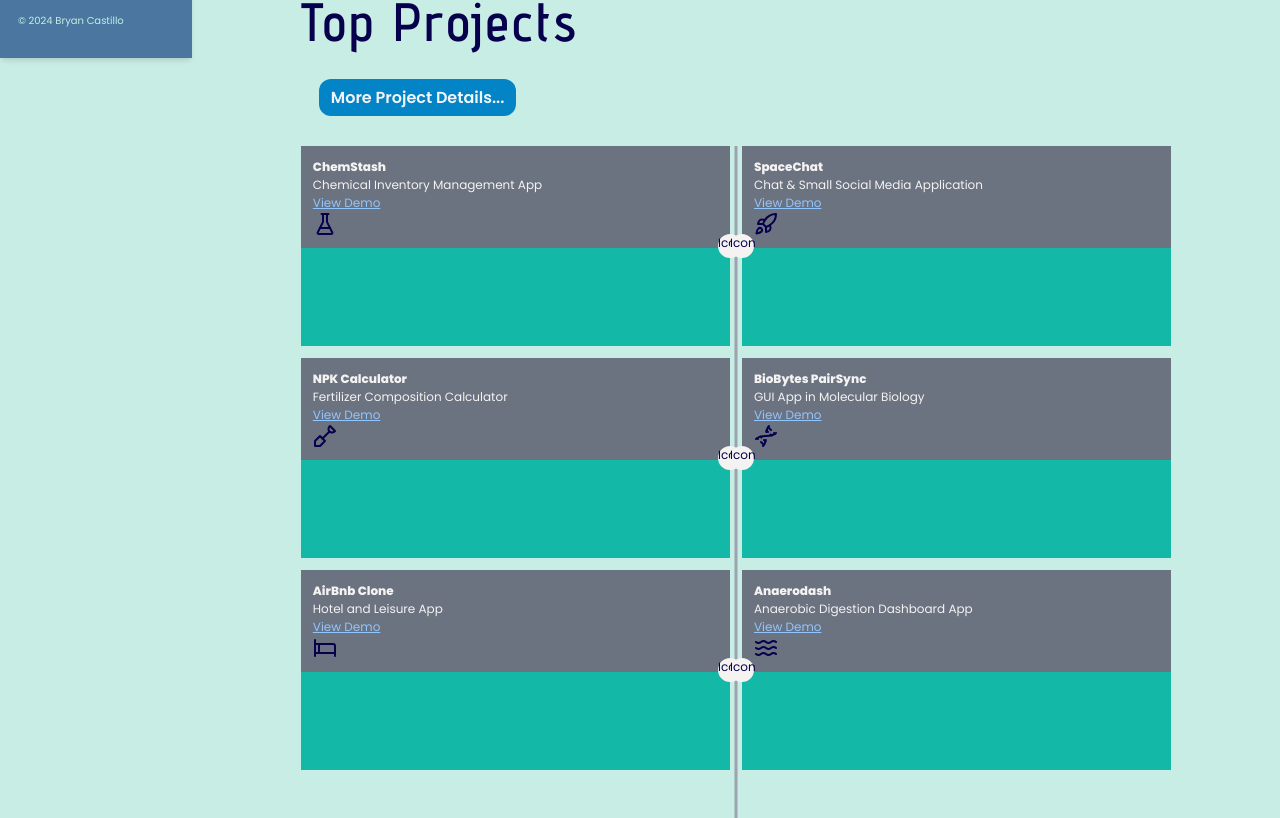
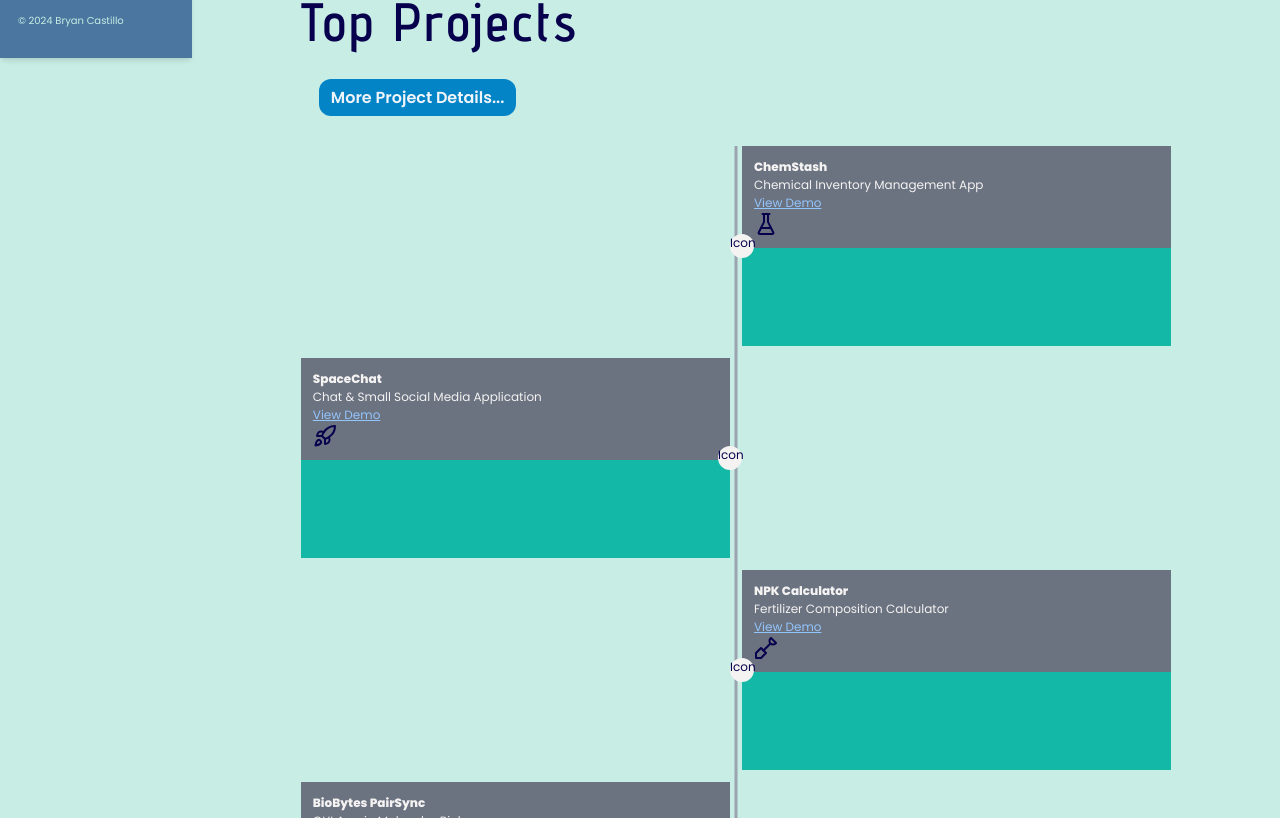
Before and after one commit to bryancastillo10/portfolio, a Next.js app: page / in a window 1280 px wide. Shown: the part 742-1560 px from the top of the page. Built offline with nearby package versions, Linux system fonts and the light colour scheme; no server answers.

Commit message:
FixLayoutProblems

```diff
--- a/src/app/(components)/Hero/Timeline.tsx
+++ b/src/app/(components)/Hero/Timeline.tsx
@@ -3,33 +3,36 @@ import { projectsProps } from "./projectInfo";
 
 interface TimelineBlockProps {
   alignment: "left" | "right";
-  index: number;
   projectTitle: string;
   projectSubtitle: string;
   demoLink: string;
-  icon:LucideIcon;
+  icon: LucideIcon;
+  rowConfig:string;
 }
 
 interface TimelineProps {
   projects: projectsProps[];
 }
 
-interface CirclePointProps{
-    position:"left"|"right";
+interface CirclePointProps {
+  position: "left" | "right";
 }
 
 const Timeline = ({ projects }: TimelineProps) => {
   return (
     <section className="relative grid grid-cols-1 lg:grid-cols-2 grid-rows-6 gap-4 w-full">
       <div className="hidden lg:block absolute left-1/2 transform -translate-x-1/2 h-full w-[3px] bg-gray-400" />
-      {projects.map((project, index) => (
+
+
+
+      {projects.map((project) => (
         <TimelineBlock
           key={project.id}
-          alignment={index % 2 === 0 ? "left" : "right"}
-          index={index}
+          alignment={project.id % 2 === 0 ? "left" : "right"}
           projectTitle={project.projectTitle}
           projectSubtitle={project.projectSubtitle}
           demoLink={project.demoLink}
+          rowConfig={project.rowConfig}
           icon={project.icon}
         />
       ))}
@@ -37,23 +40,21 @@ const Timeline = ({ projects }: TimelineProps) => {
   );
 };
 
-export default Timeline;
-
-
 const TimelineBlock = ({
   alignment,
-  index,
   projectTitle,
   projectSubtitle,
   demoLink,
-  icon:Icon,
+  icon: Icon,
+  rowConfig
 }: TimelineBlockProps) => {
-  const rowStart = index + 1;
 
   return (
+
     <div
       className={`relative bg-teal-500 h-[200px] w-full
-          ${alignment === "left" ? `row-start-${rowStart} lg:col-start-1` : `row-start-${rowStart} lg:col-start-2`}
+        ${rowConfig}
+        ${alignment === "left" ? `xl:col-start-1` : `xl:col-start-2`}
       `}
     >
       <div className="p-4 bg-gray-500">
@@ -63,6 +64,7 @@ const TimelineBlock = ({
           href={demoLink}
           className="text-blue-300 underline"
           target="_blank"
+          rel="noopener noreferrer"
         >
           View Demo
         </a>
@@ -70,10 +72,11 @@ const TimelineBlock = ({
       </div>
       <CirclePoint position={alignment} />
     </div>
+
   );
 };
 
-const CirclePoint = ({ position}: CirclePointProps) => {
+const CirclePoint = ({ position }: CirclePointProps) => {
   const pointClasses =
     position === "left"
       ? "left-full -translate-x-1/2"
@@ -81,8 +84,11 @@ const CirclePoint = ({ position}: CirclePointProps) => {
 
   return (
     <div
-        className={`hidden lg:block absolute top-1/2 transform -translate-y-1/2 ${pointClasses} size-8 bg-white  rounded-full`}>
+      className={`hidden lg:block absolute top-1/2 transform -translate-y-1/2 ${pointClasses} size-8 bg-white rounded-full`}
+    >
       Icon
     </div>
   );
 };
+
+export default Timeline;
--- a/src/app/(components)/Hero/projectInfo.ts
+++ b/src/app/(components)/Hero/projectInfo.ts
@@ -6,6 +6,7 @@ export interface projectsProps{
     projectSubtitle:string;
     demoLink:string;
     icon:LucideIcon;
+    rowConfig:string;
 }
 
 export const projects: projectsProps[] =[
@@ -15,6 +16,7 @@ export const projects: projectsProps[] =[
         projectSubtitle:"Chemical Inventory Management App",
         icon:FlaskConical,
         demoLink:"https://mern-with-auth-rba5.onrender.com/",
+        rowConfig:"row-start-1"
     },
     {
         id:2,
@@ -22,6 +24,7 @@ export const projects: projectsProps[] =[
         projectSubtitle:"Chat & Small Social Media Application",
         icon:Rocket,
         demoLink:"https://space-chat-ywt3.onrender.com",
+        rowConfig:"row-start-2"
     },
     {
         id:3,
@@ -29,6 +32,7 @@ export const projects: projectsProps[] =[
         projectSubtitle:"Fertilizer Composition Calculator",
         icon:Shovel,
         demoLink:"https://npk-calculator.onrender.com/",
+        rowConfig:"row-start-3"
     },
     {
         id:4,
@@ -36,6 +40,7 @@ export const projects: projectsProps[] =[
         projectSubtitle:"GUI App in Molecular Biology",
         icon:Dna,
         demoLink:"https://sourceforge.net/topprojects/biobytes-pairsync/",
+        rowConfig:"row-start-4"
     },
     {
         id:5,
@@ -43,13 +48,14 @@ export const projects: projectsProps[] =[
         projectSubtitle:"Hotel and Leisure App",
         icon:Bed,
         demoLink:"https://airbnb-testclone.vercel.app/",
+        rowConfig:"row-start-5"
     },
     {
         id:6,
         projectTitle:"Anaerodash",
         projectSubtitle:"Anaerobic Digestion Dashboard App",
         icon:Waves,
-        demoLink:"https://anaerodash.streamlit.app/"
-
+        demoLink:"https://anaerodash.streamlit.app/",
+        rowConfig:"row-start-6"
     }
 ]
--- a/src/app/about/(sections)/TechStack.tsx
+++ b/src/app/about/(sections)/TechStack.tsx
@@ -12,9 +12,11 @@ const TechStack = () => {
     <div className="mt-4">
       <div className="py-4 w-full">
         <SectionHeader title="My Tools for Development"/>
-        <p className="pt-4 text-base leading-relaxed w-fittext-center md:text-left lg:max-w-[70%]">
-        <RevealText withSlider isLeft={false}>Here are some of the technologies, libraries, and frameworks that I had
-        experience to utilize in order to build meaningful software applications.</RevealText></p>
+        <RevealText withSlider isLeft={false}>
+          <p className="pt-4 text-base leading-relaxed w-fittext-center md:text-left lg:max-w-[70%]">
+          Here are some of the technologies, libraries, and frameworks that I had
+          experience to utilize in order to build meaningful software applications.</p>
+        </RevealText>
         {/* TechStack Hexagons  */}
         <div className="mt-8 flex flex-wrap justify-center lg:justify-start gap-y-6">
           {techStacks.map((stack) => (
--- a/src/app/contact/ContactCard.tsx
+++ b/src/app/contact/ContactCard.tsx
@@ -12,12 +12,12 @@ const ContactCard = () => {
   }
 
   return (
-    <section className="min-h-[70vh] bg-white/90 shadow-md rounded-2xl">
+    <section className="h-[90vh] overflow-y-clip lg:max-h-[70vh] bg-white/90 shadow-md rounded-2xl">
         <div className="relative size-fit w-full h-[50%]">
           <Image src="/skills/frontend.png" className="rounded-2xl" alt="contact-img" fill/>
         </div>
-        <div className="flex flex-col xl:flex-row">
-          <div className="w-[50%] hidden xl:block xl:h-[255px] bg-light-secondary/90 xl:rounded-bl-2xl backdrop-blur-md"/>
+        <div className="flex flex-col xl:flex-row overflow-hidden">
+          <div className="w-[50%] hidden xl:block lg:h-[332px]  bg-light-secondary/90 xl:rounded-bl-2xl backdrop-blur-md"/>
           <article className="m-2 w-full flex flex-col  items-center">
             <div className={`duration-300 ease-in ${showInfo ? "mt-0":"mt-20 xl:mt-32"}`}>
               <Button
@@ -35,7 +35,7 @@ const ContactCard = () => {
                 animate={{rotate:"360deg", scale:1, y:[0,150,-150,-150,0]}}
                 exit={{rotate:"0deg", scale:0, y:0}}
                 transition={{duration:1,ease:"backInOut",times:[0,0.25,0.5,0.75,1]}}
-                className="mt-4 mx-2 grid grid-cols-3 items-center p-3 rounded-xl bg-light-secondary
+                className="mt-4 w-[90%]  xl:w-full mx-2 grid grid-cols-3 items-center p-3 rounded-xl bg-light-secondary
                   text-white"
                 >
                 <ContactInfoContent/>
```
Lines whose indentation alone changed are shown as unchanged.
